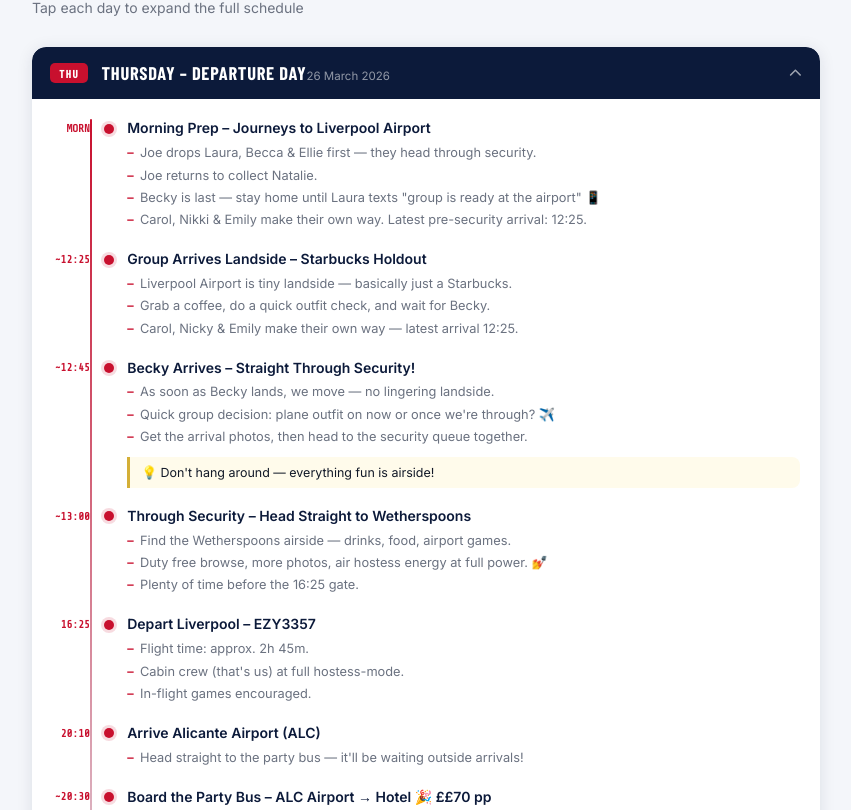
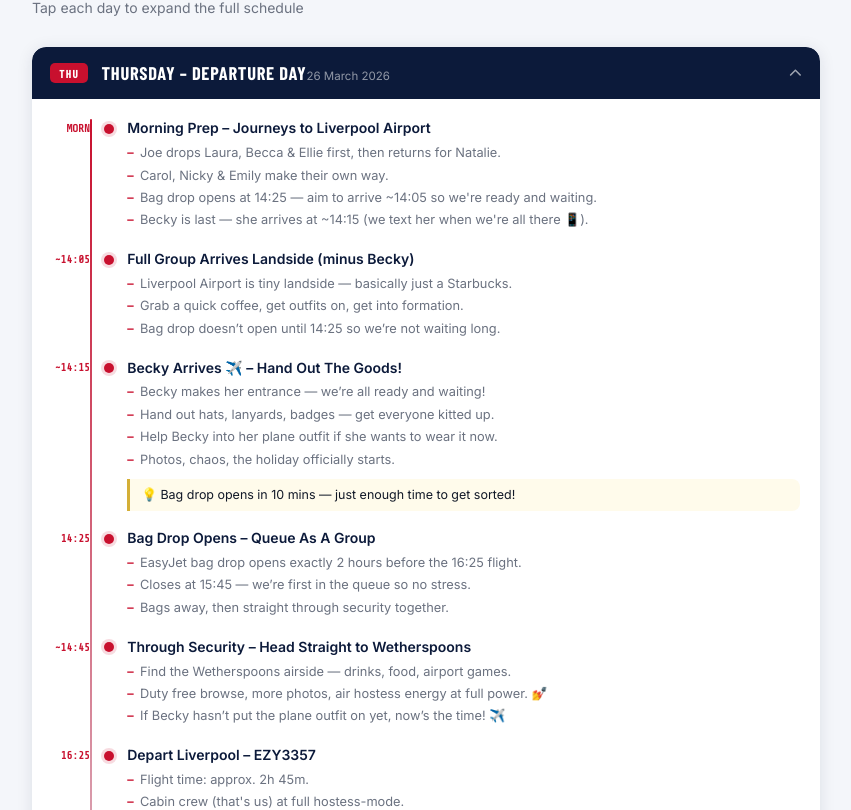
Before and after one commit to Smitttxx/beckys-hen, a React (Vite) app: page / in a window 1280 px wide. Shown: the part 2615-3425 px from the top of the page, without its empty margins (214-1065 px from the left). Built offline with nearby package versions, Linux system fonts and the light colour scheme; the HTML template or start-up script is replaced by a standard one; a web font is replaced by a local one.

Commit message:
Rework Thursday airport schedule around 14:25 bag drop opening
Made-with: Cursor

```diff
--- a/src/components/ItinerarySection.tsx
+++ b/src/components/ItinerarySection.tsx
@@ -14,38 +14,48 @@ const DAYS: DayAccordionProps[] = [
         time: "MORN",
         event: "Morning Prep \u2013 Journeys to Liverpool Airport",
         notes: [
-          "Joe drops Laura, Becca & Ellie first \u2014 they head through security.",
-          "Joe returns to collect Natalie.",
-          "Becky is last \u2014 stay home until Laura texts \"group is ready at the airport\" \ud83d\udcf1",
-          "Carol, Nikki & Emily make their own way. Latest pre-security arrival: 12:25.",
+          "Joe drops Laura, Becca & Ellie first, then returns for Natalie.",
+          "Carol, Nicky & Emily make their own way.",
+          "Bag drop opens at 14:25 \u2014 aim to arrive ~14:05 so we're ready and waiting.",
+          "Becky is last \u2014 she arrives at ~14:15 (we text her when we're all there \ud83d\udcf1).",
         ],
       },
       {
-        time: "~12:25",
-        event: "Group Arrives Landside \u2013 Starbucks Holdout",
+        time: "~14:05",
+        event: "Full Group Arrives Landside (minus Becky)",
         notes: [
           "Liverpool Airport is tiny landside \u2014 basically just a Starbucks.",
-          "Grab a coffee, do a quick outfit check, and wait for Becky.",
-          "Carol, Nicky & Emily make their own way \u2014 latest arrival 12:25.",
+          "Grab a quick coffee, get outfits on, get into formation.",
+          "Bag drop doesn\u2019t open until 14:25 so we\u2019re not waiting long.",
         ],
       },
       {
-        time: "~12:45",
-        event: "Becky Arrives \u2013 Straight Through Security!",
+        time: "~14:15",
+        event: "Becky Arrives \u2708\ufe0f \u2013 Hand Out The Goods!",
         notes: [
-          "As soon as Becky lands, we move \u2014 no lingering landside.",
-          "Quick group decision: plane outfit on now or once we're through? \u2708\ufe0f",
-          "Get the arrival photos, then head to the security queue together.",
+          "Becky makes her entrance \u2014 we\u2019re all ready and waiting!",
+          "Hand out hats, lanyards, badges \u2014 get everyone kitted up.",
+          "Help Becky into her plane outfit if she wants to wear it now.",
+          "Photos, chaos, the holiday officially starts.",
         ],
-        tip: "Don't hang around \u2014 everything fun is airside!",
+        tip: "Bag drop opens in 10 mins \u2014 just enough time to get sorted!",
       },
       {
-        time: "~13:00",
+        time: "14:25",
+        event: "Bag Drop Opens \u2013 Queue As A Group",
+        notes: [
+          "EasyJet bag drop opens exactly 2 hours before the 16:25 flight.",
+          "Closes at 15:45 \u2014 we\u2019re first in the queue so no stress.",
+          "Bags away, then straight through security together.",
+        ],
+      },
+      {
+        time: "~14:45",
         event: "Through Security \u2013 Head Straight to Wetherspoons",
         notes: [
           "Find the Wetherspoons airside \u2014 drinks, food, airport games.",
           "Duty free browse, more photos, air hostess energy at full power. \ud83d\udc85",
-          "Plenty of time before the 16:25 gate.",
+          "If Becky hasn\u2019t put the plane outfit on yet, now\u2019s the time! \u2708\ufe0f",
         ],
       },
       {
```
